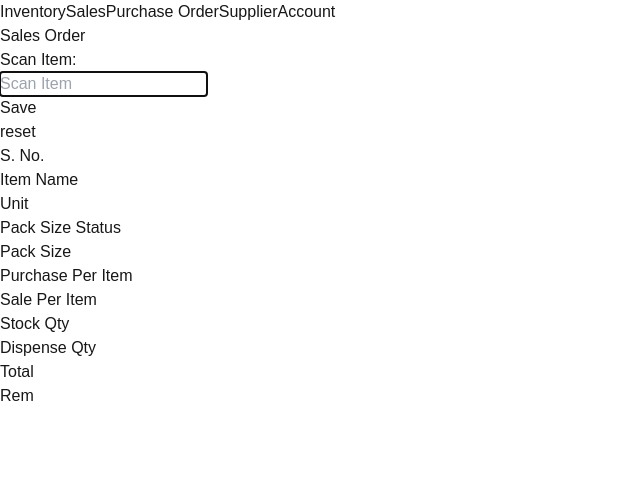
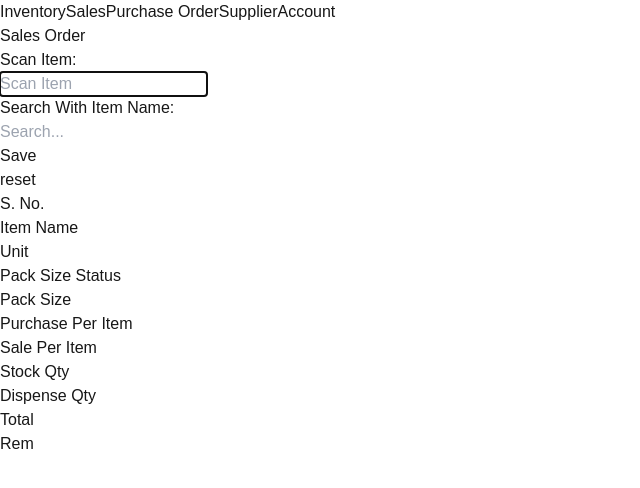
Before and after one commit to Hamzaali565/Inventory_IMS, a Next.js app: page /screens/Sales/SaleReturn in a window 1280 px wide. Shown: the top 488 px of the page, without its empty margins (0-640 px from the left). Built offline with nearby package versions, Linux system fonts and the light colour scheme.

Commit message:
working on item suggessions

```diff
--- /dev/null
+++ b/src/app/components/SearchSuggestions.css
@@ -0,0 +1,34 @@
+.search-suggestions-container {
+  position: relative;
+  width: 300px;
+}
+
+.search-input {
+  width: 100%;
+  padding: 8px;
+  font-size: 16px;
+  border: 1px solid #ccc;
+  border-radius: 4px;
+}
+
+.suggestions-list {
+  position: absolute;
+  top: 100%;
+  left: 0;
+  width: 100%;
+  max-height: 150px;
+  overflow-y: auto;
+  background-color: white;
+  border: 1px solid #ccc;
+  border-radius: 4px;
+  z-index: 100;
+}
+
+.suggestion-item {
+  padding: 8px;
+  cursor: pointer;
+}
+
+.suggestion-item:hover {
+  background-color: #f0f0f0;
+}
--- /dev/null
+++ b/src/app/components/SearchSuggestions.jsx
@@ -0,0 +1,63 @@
+import { useState } from "react";
+import { LabInput } from "./LabInput";
+
+// Example suggestions array
+const allSuggestions = [
+  "React Tutorial",
+  "JavaScript Tutorial",
+  "Next.js Tutorial",
+  "How to build a website",
+  "How to build a website",
+  "How to build a website",
+  "Frontend Development",
+  "Web Development",
+  "Node.js Basics",
+  "React State Management",
+  "JavaScript Async/Await",
+];
+
+const SearchSuggestions = () => {
+  const [input, setInput] = useState(""); // State to store user input
+  const [filteredSuggestions, setFilteredSuggestions] = useState([]); // State for filtered suggestions
+
+  const handleInputChange = (e) => {
+    const query = e.target.value;
+    setInput(query);
+
+    // Filter suggestions based on user input
+    const filtered = allSuggestions.filter((suggestion) =>
+      suggestion.toLowerCase().includes(query.toLowerCase())
+    );
+    setFilteredSuggestions(filtered);
+  };
+
+  return (
+    <div className="search-suggestions-container">
+      {/* Input field */}
+      <LabInput
+        label={"Search With Item Name"}
+        type="text"
+        value={input}
+        onChange={handleInputChange}
+        placeholder="Search..."
+        className="search-input"
+      />
+
+      {/* Suggestions dropdown */}
+      {input && filteredSuggestions.length > 0 && (
+        <ul className="w-96 border-2 suggestions-list">
+          {filteredSuggestions.map((suggestion, index) => (
+            <li
+              key={index}
+              className="suggestion-item border-b-2 cursor-pointer hover:bg-gray-400"
+            >
+              {suggestion}
+            </li>
+          ))}
+        </ul>
+      )}
+    </div>
+  );
+};
+
+export default SearchSuggestions;
--- a/src/app/screens/Sales/SaleReturn/page.jsx
+++ b/src/app/screens/Sales/SaleReturn/page.jsx
@@ -6,6 +6,7 @@ import { LabInput } from "@/app/components/LabInput";
 import { useSelector } from "react-redux";
 import { debounce } from "lodash";
 import { Button } from "@/app/components/Button";
+import SearchSuggestions from "@/app/components/SearchSuggestions";
 const SaleReturn = () => {
   const [bar_code, setBarCode] = useState("");
   const [data, setData] = useState([]);
@@ -187,7 +188,7 @@ const SaleReturn = () => {
       </Card>
 
       <Card className={"p-2 mt-2"}>
-        <div className="flex justify-center mt-2">
+        <div className="flex justify-center mt-2 space-x-5 relative">
           <LabInput
             label={"Scan Item"}
             placeholder={"Scan Item"}
@@ -199,6 +200,7 @@ const SaleReturn = () => {
               debouncedCallForItem(value); // Trigger debounced call
             }}
           />
+          <SearchSuggestions />
         </div>
         <div className="flex justify-center space-x-3 mt-4">
           <Button text={"Save"} onClick={handleData} />
@@ -212,7 +214,7 @@ const SaleReturn = () => {
         </div>
       </Card>
 
-      <Card className={"mt-3 p-2"}>
+      <Card className={"mt-3 p-2 z-20"}>
         <div className="flex justify-between p-2">
           <p className="w-[5%] border-2 text-center border-r-0">S. No.</p>
           <p className="w-[15%] border-2 text-center border-r-0">Item Name</p>
```
